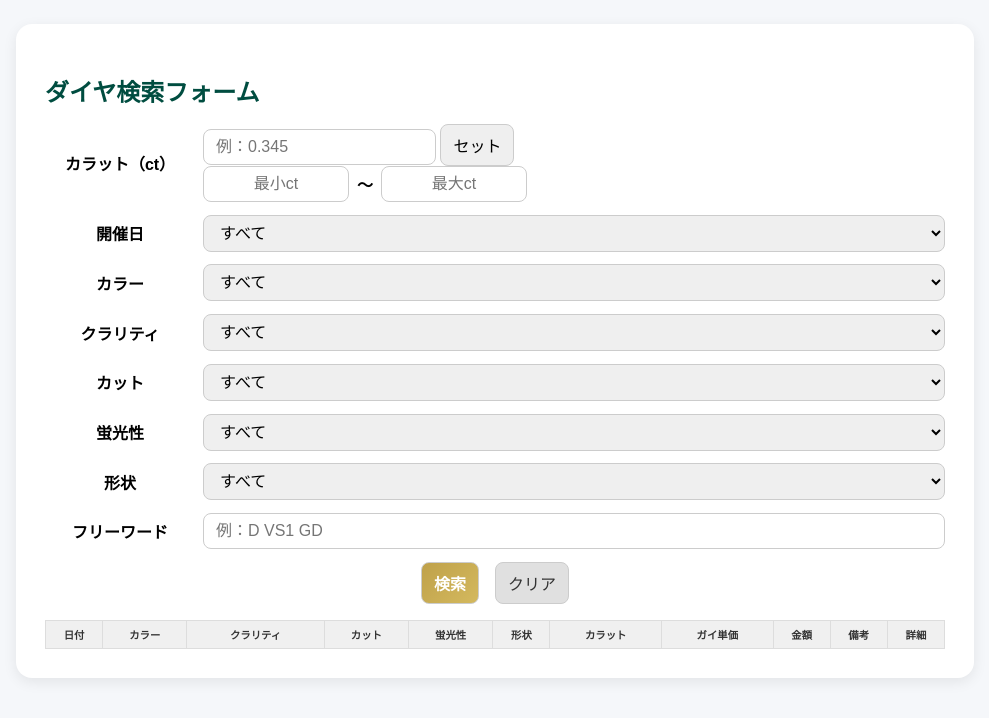
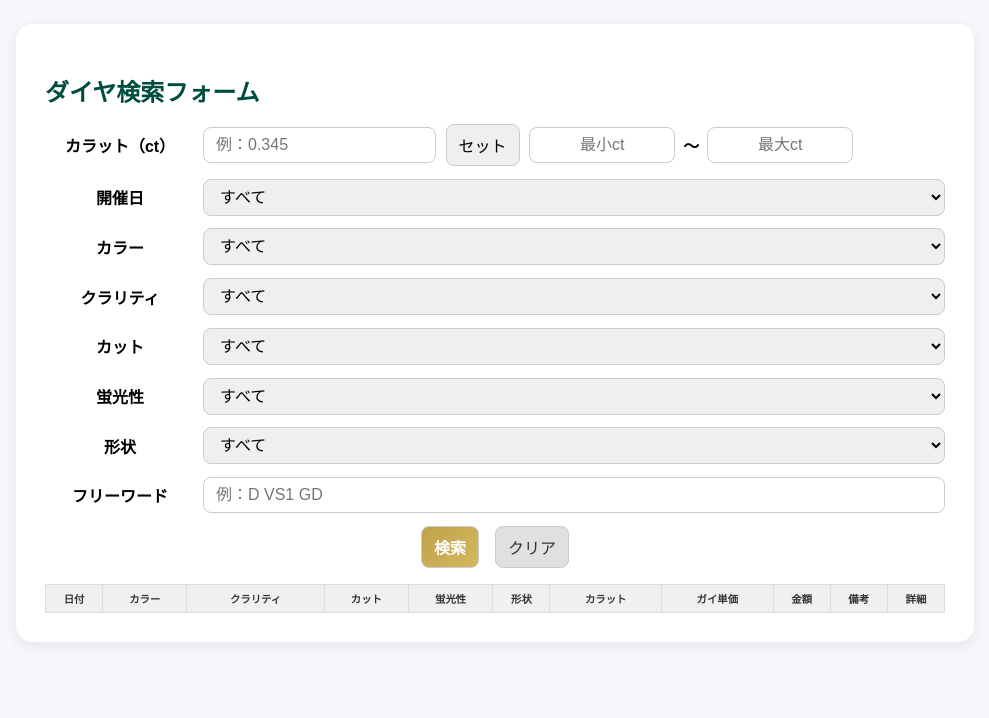
Before and after one commit to sgc-gold/sgc, a plain HTML site: page diamond.html in a window 1280 px wide. Shown: the whole page, without its empty margins (145-1134 px from the left). Drawn offline with Linux system fonts and the light colour scheme; no server answers.

Commit message:
Update diamond.html

```diff
--- a/diamond.html
+++ b/diamond.html
@@ -3,7 +3,7 @@
 <head>
 <meta charset="UTF-8">
 <meta name="viewport" content="width=device-width, initial-scale=1.0">
-<title>SGC ダイヤ検索　1.11</title>
+<title>SGC ダイヤ検索　1.12</title>
 <script src="https://www.gstatic.com/firebasejs/9.23.0/firebase-app-compat.js"></script>
 <script src="https://www.gstatic.com/firebasejs/9.23.0/firebase-firestore-compat.js"></script>
 <style>
@@ -28,6 +28,23 @@ button { cursor:pointer; transition:all 0.2s ease;}
 #caratRange { display:flex; align-items:center; gap:0.5rem;}
 #caratRange input { width:80px; text-align:center;}
 #caratRange span { font-weight:600; }
+#caratSetRow {
+  display: flex;
+  align-items: center;
+  gap: 0.6rem;
+  flex-wrap: wrap;
+}
+
+#caratRange {
+  display: flex;
+  align-items: center;
+  gap: 0.5rem;
+}
+
+#caratRange input {
+  width: 80px;
+  text-align: center;
+}
 
 /* =======================
    テーブルスタイル
```
